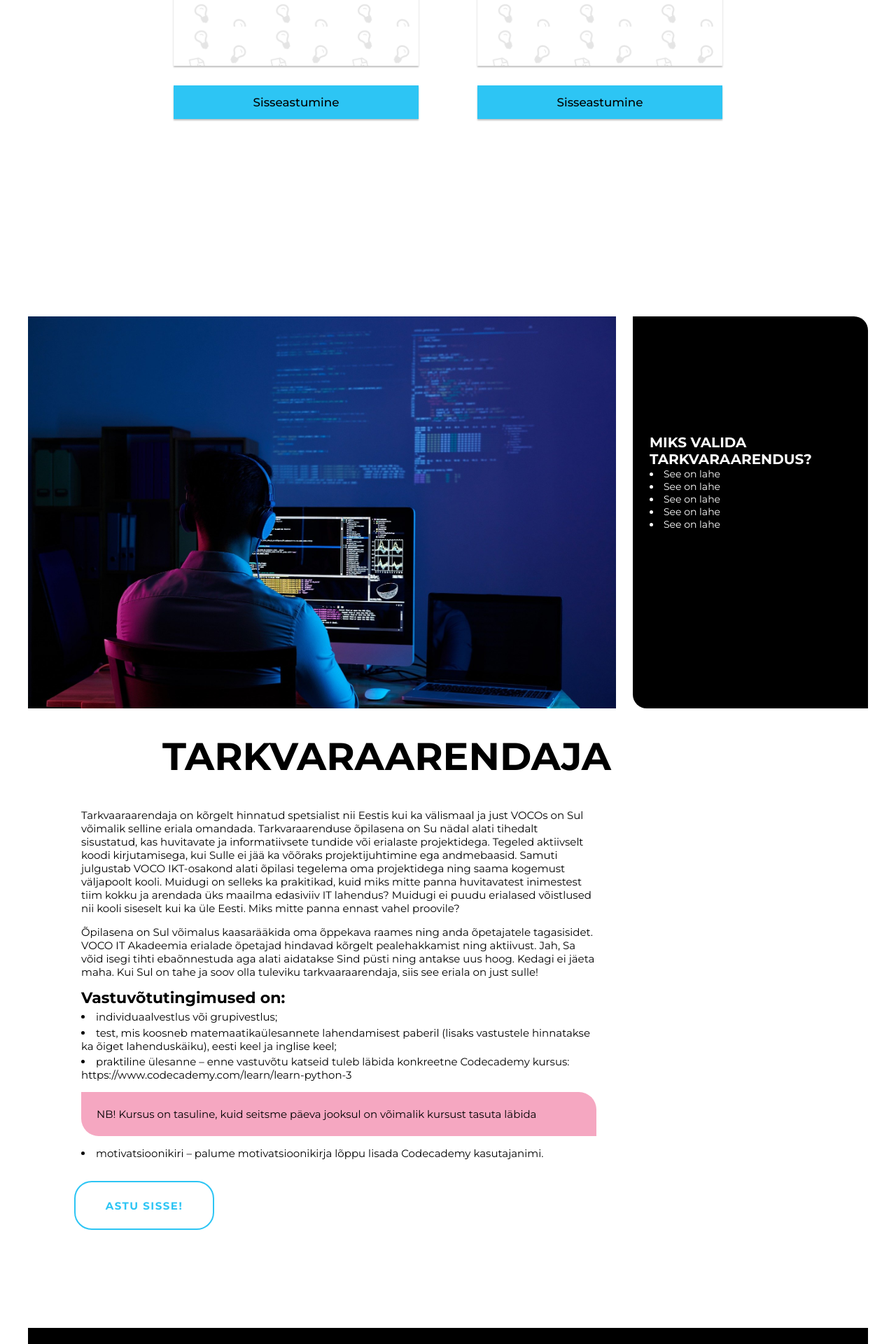
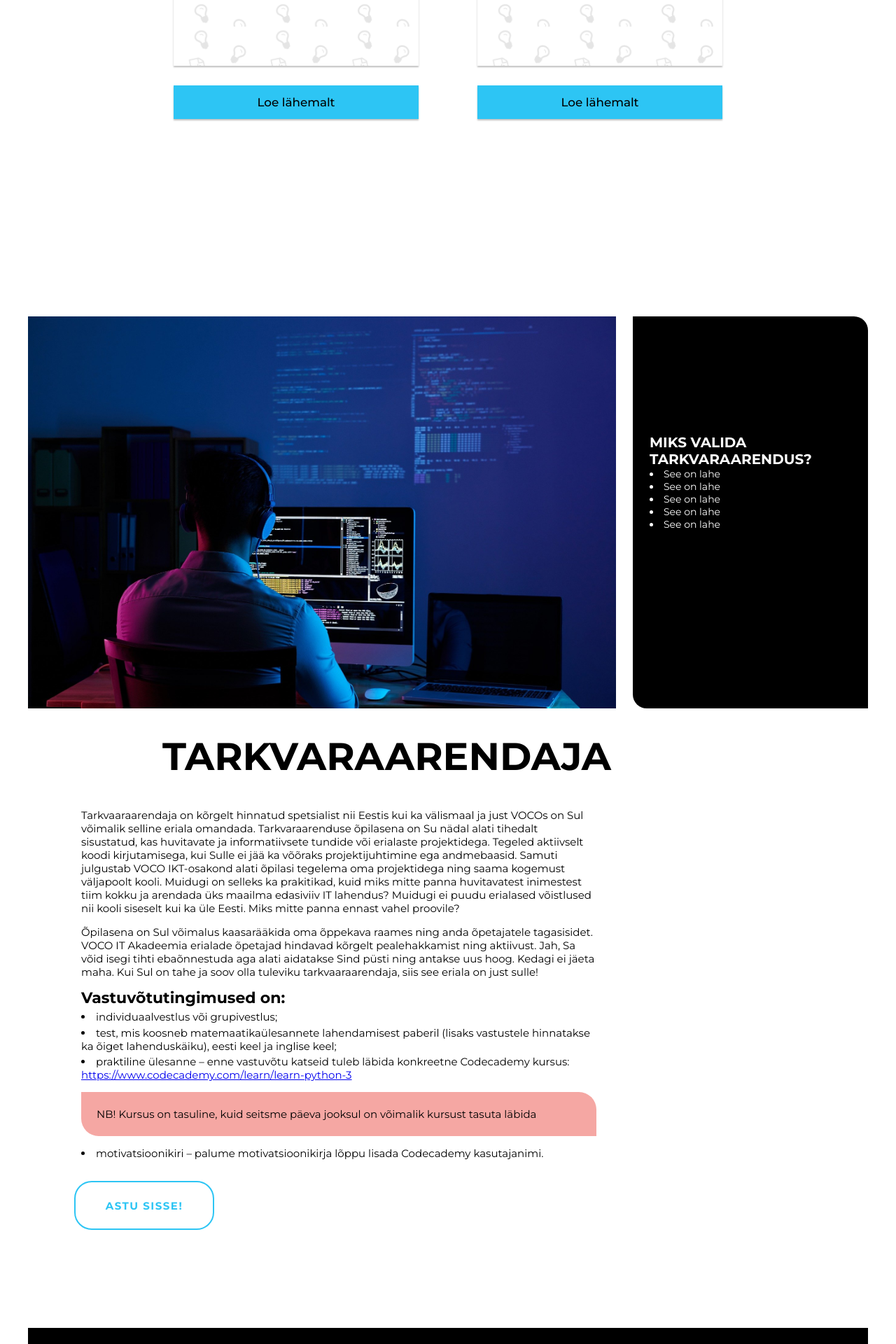
Before and after one commit to Christo-IV/test-react, a React (Create React App) app: page / in a window 1280 px wide. Shown: the part 1380-3300 px from the top of the page at 70% size. Built offline with nearby package versions, Linux system fonts and the light colour scheme; grey boxes are pictures that could not be loaded.

Commit message:
Minor fixes to css

```diff
--- a/src/components/Career.js
+++ b/src/components/Career.js
@@ -60,8 +60,9 @@ function Career() {
           </li>
           <li>
             praktiline ülesanne – enne vastuvõtu katseid tuleb läbida konkreetne
-            Codecademy kursus: https://www.codecademy.com/learn/learn-python-3
+            Codecademy kursus:
           </li>
+          <a target="_blank" href="https://www.codecademy.com/learn/learn-python-3">https://www.codecademy.com/learn/learn-python-3</a>
           <li class="alert">
             NB! Kursus on tasuline, kuid seitsme päeva jooksul on võimalik
             kursust tasuta läbida
--- a/src/components/Overview.js
+++ b/src/components/Overview.js
@@ -26,7 +26,7 @@ function Overview({ speciality }) {
         <p className="desc shadow">{speciality.desc}</p>
       </div>
       <Link to="/career" className="apply-btn shadow">
-        Sisseastumine
+        Loe lähemalt
       </Link>
     </div>
   );
--- a/src/components/css/Career.css
+++ b/src/components/css/Career.css
@@ -63,7 +63,7 @@
 .careerintro .alert{
     margin-top: 2%;
     margin-bottom: 2%;
-    background-color: rgb(245, 167, 193);
+    background-color: var(--alert);
     border-radius: 0 25px;
     padding: 3%;
     width: 100%;
@@ -74,9 +74,9 @@
     display: inline-flex;
     height: 70px;
     width: 200px;
-    border: 2px solid #2dc5f4;
+    border: 2px solid var(--highlight-color);
     margin: 20px 20px 20px 5%;
-    color: #2dc5f4;
+    color: var(--highlight-color);
     text-transform: uppercase;
     text-decoration: none;
     font-size: 20px;
@@ -90,7 +90,7 @@
 
 .button a{
     text-decoration: none;
-    color:#2dc5f4
+    color:var(--highlight-color)
 }
 
 #button-7 {
@@ -102,13 +102,13 @@
   #button-7 a {
     position: relative;
     left: 0;
-    transition: all .35s ease-Out;
+    transition: all .15s ease-Out;
   }
 
   #dub-arrow {
     width: 100%;
     height: 100%;
-    background: #2dc5f4;
+    background: var(--highlight-color);
     left: -200px;
     position: absolute;
     padding: 0;
--- a/src/components/css/Overview.css
+++ b/src/components/css/Overview.css
@@ -55,4 +55,10 @@
   text-decoration: none;
   color: var(--txt-color);
   text-align: center;
+  transition: 0.5s;
 }
+
+.apply-btn:hover{
+  background-color: var(--selected-color);
+  font-size: 1.4rem;
+}
--- a/src/index.css
+++ b/src/index.css
@@ -3,6 +3,8 @@
   --txt-color: #000000;
   --negative-txt-color: #ffffff;
   --highlight-color: #2dc5f4;
+  --selected-color: #33cfff;
+  --alert: #F5A7A3;
 
   font-size: 14px;
 }
```
